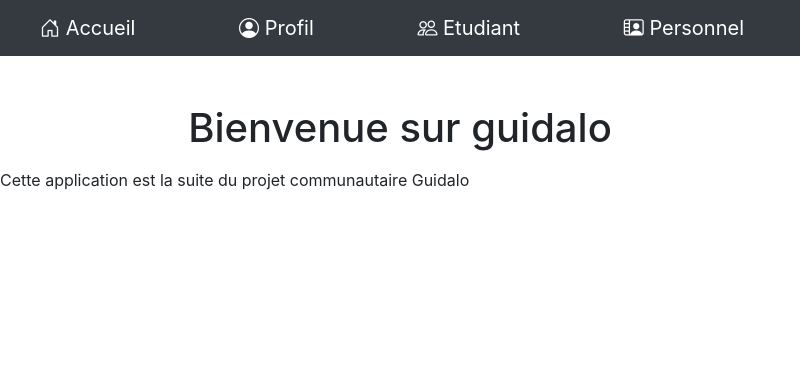
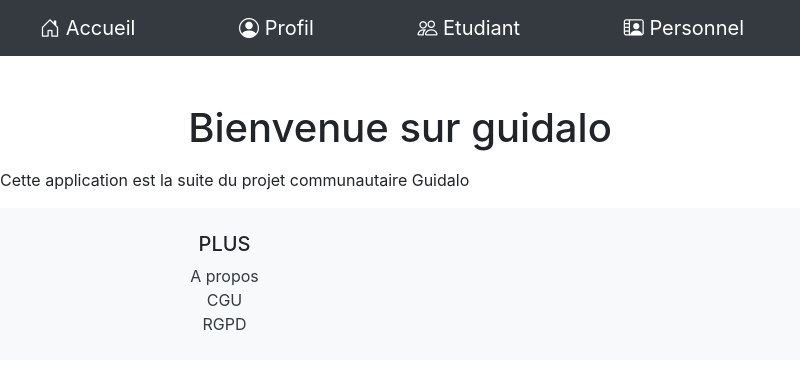
Before and after one commit to Loiis1st/Guidalo-Electron, an Electron app: page views/index.html in a window 800 px wide. Drawn offline with nearby package versions, Linux system fonts and the light colour scheme; files whose address does not match are found by name.

Commit message:
Update index.html

```diff
--- a/views/index.html
+++ b/views/index.html
@@ -49,6 +49,28 @@
     //load in node libraries
     require('./renderer.js')
   </script>
+  <footer class="bg-light text-center text-lg-start">
+    <!-- Grid container -->
+    <div class="container p-4">
+      <!--Grid row-->
+      <div class="row">
+        <!--Grid column-->
+        <div class="col-lg-3 col-md-6 mb-4 mb-md-0">
+          <h5 class="text-uppercase">Plus</h5>
+
+          <ul class="list-unstyled mb-0">
+            <li>
+              <a href="apropos.html" class="text-dark">A propos</a>
+            </li>
+            <li>
+              <a href="CGU.html" class="text-dark">CGU</a>
+            </li>
+            <li>
+              <a href="RGPD.html" class="text-dark">RGPD</a>
+            </li>
+          </ul>
+        </div>
+      </footer>
 </body>
 
 </html>
```
